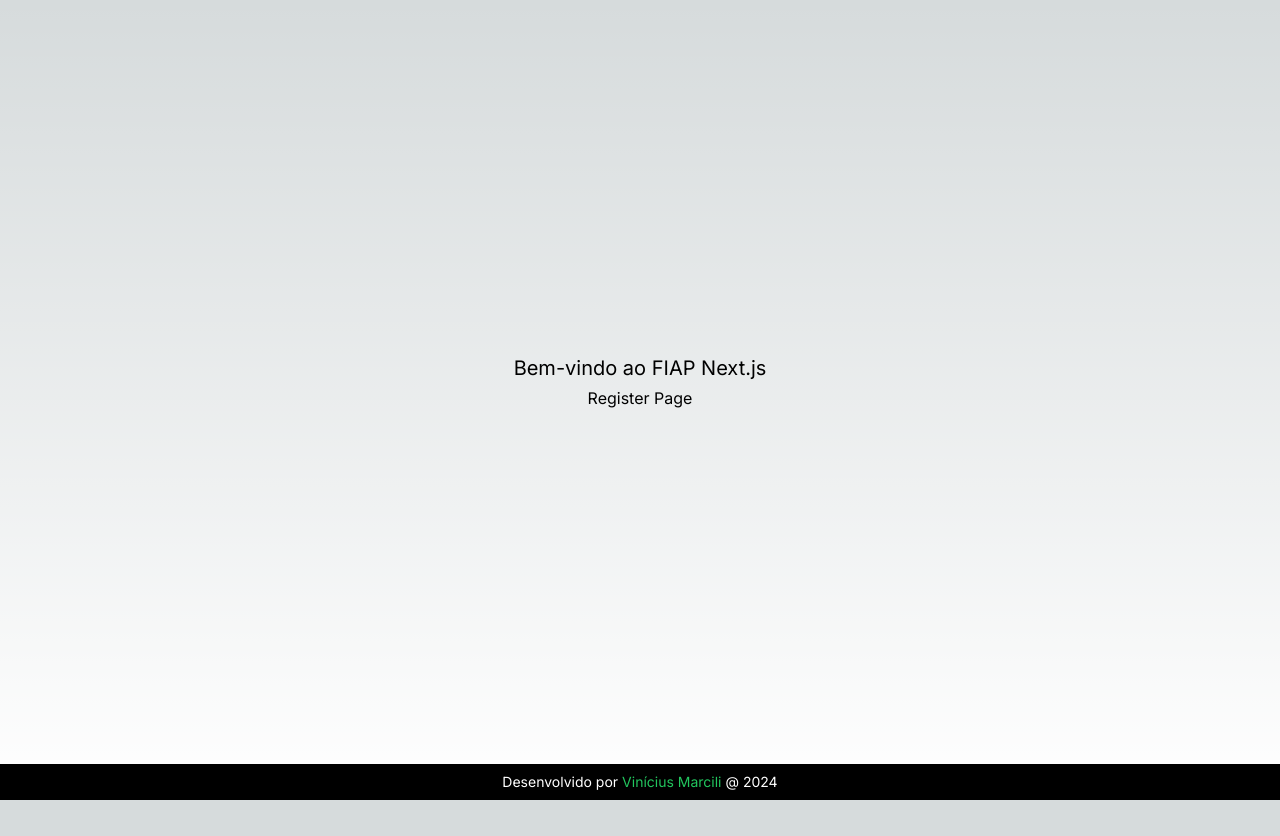
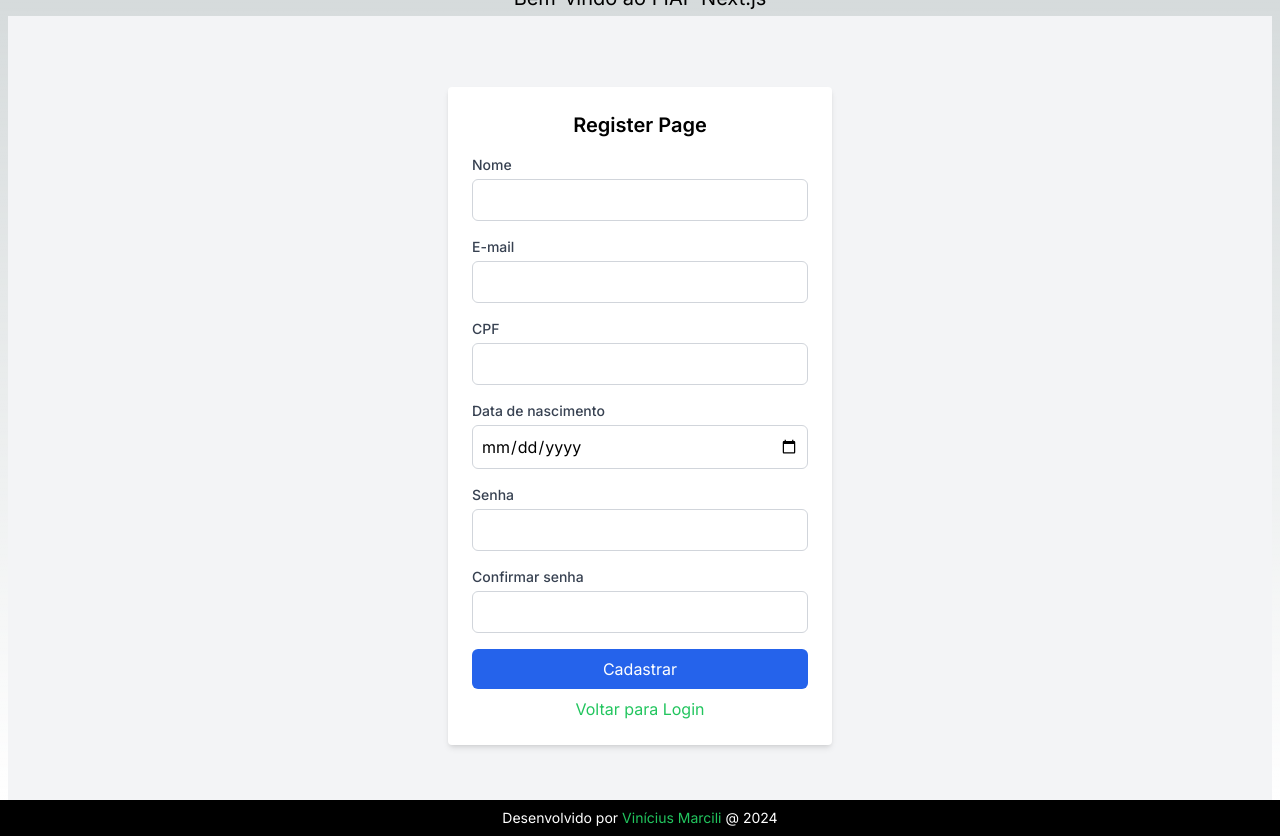
Before and after one commit to DerBrasilianer/cp5_front, a Next.js app: page /login/register in a window 1280 px wide. Before the commit the page ends 800 px from the top, so only its background shows below. Built offline with nearby package versions, Linux system fonts and the light colour scheme.

Commit message:
Página de cadastro

```diff
--- a/src/app/login/register/page.tsx
+++ b/src/app/login/register/page.tsx
@@ -1,9 +1,164 @@
+'use client'
+
+import React, { useRef, useState } from 'react';
+import useForm from '@/hooks/use-form/use-form';
+
 const RegisterPage = () => {
-  return <>
-    <h6 className="text-center">
-      Register Page
-    </h6>
-  </>
-}
+  const formRef = useRef<HTMLFormElement>(null);
+  const [submittedData, setSubmittedData] = useState<any>(null);
 
-export default RegisterPage
+  const initialState = {
+
+    nome: '',
+    email: '',
+    cpf: '',
+    dataNascimento: '',
+    senha: '',
+    confirmarSenha: '',
+
+  };
+
+  const setCustomErrors = (form: HTMLFormElement) => {
+
+    const errors: { [key: string]: string } = {};
+    const formData = new FormData(form);
+    const dataNascimento = new Date(formData.get('dataNascimento') as string);
+    const idade = new Date().getFullYear() - dataNascimento.getFullYear();
+
+    if (idade < 18) {
+      errors.dataNascimento = 'Você deve ter mais de 18 anos.';
+    }
+
+    const senha = formData.get('senha') as string;
+    const confirmarSenha = formData.get('confirmarSenha') as string;
+
+    if (senha !== confirmarSenha) {
+      errors.senha = 'As senhas não correspondem.';
+    }
+
+    return errors;
+
+  };
+
+  const submitCallback = async (values: any) => {
+    setSubmittedData(values);
+  };
+
+  const { data, errors, handleChange, handleSubmit, loadingSubmit } = useForm(
+    formRef,
+    initialState,
+    submitCallback,
+    undefined,
+    setCustomErrors
+  );
+
+  const handleBackToLogin = () => {
+    window.location.href = '/login';
+  };
+
+  return (
+    <div className="flex items-center justify-center min-h-screen bg-gray-100">
+      <div className="bg-white p-6 rounded shadow-md w-96">
+        <h6 className="text-center text-xl font-semibold mb-4">Register Page</h6>
+        <form ref={formRef} onSubmit={handleSubmit}>
+          <div className="mb-4">
+            <label className="block text-sm font-medium text-gray-700">Nome</label>
+            <input
+              type="text"
+              name="nome"
+              value={data.nome}
+              onChange={handleChange}
+              required
+              className="mt-1 block w-full p-2 border border-gray-300 rounded-md focus:ring focus:ring-blue-200"
+            />
+            {errors.nome && <span className="text-red-600 text-sm">{errors.nome}</span>}
+          </div>
+          <div className="mb-4">
+            <label className="block text-sm font-medium text-gray-700">E-mail</label>
+            <input
+              type="email"
+              name="email"
+              value={data.email}
+              onChange={handleChange}
+              required
+              className="mt-1 block w-full p-2 border border-gray-300 rounded-md focus:ring focus:ring-blue-200"
+            />
+            {errors.email && <span className="text-red-600 text-sm">{errors.email}</span>}
+          </div>
+          <div className="mb-4">
+            <label className="block text-sm font-medium text-gray-700">CPF</label>
+            <input
+              type="text"
+              name="cpf"
+              value={data.cpf}
+              onChange={handleChange}
+              required
+              className="mt-1 block w-full p-2 border border-gray-300 rounded-md focus:ring focus:ring-blue-200"
+            />
+            {errors.cpf && <span className="text-red-600 text-sm">{errors.cpf}</span>}
+          </div>
+          <div className="mb-4">
+            <label className="block text-sm font-medium text-gray-700">Data de nascimento</label>
+            <input
+              type="date"
+              name="dataNascimento"
+              value={data.dataNascimento}
+              onChange={handleChange}
+              required
+              className="mt-1 block w-full p-2 border border-gray-300 rounded-md focus:ring focus:ring-blue-200"
+            />
+            {errors.dataNascimento && <span className="text-red-600 text-sm">{errors.dataNascimento}</span>}
+          </div>
+          <div className="mb-4">
+            <label className="block text-sm font-medium text-gray-700">Senha</label>
+            <input
+              type="password"
+              name="senha"
+              value={data.senha}
+              onChange={handleChange}
+              required
+              className="mt-1 block w-full p-2 border border-gray-300 rounded-md focus:ring focus:ring-blue-200"
+            />
+            {errors.senha && <span className="text-red-600 text-sm">{errors.senha}</span>}
+          </div>
+          <div className="mb-4">
+            <label className="block text-sm font-medium text-gray-700">Confirmar senha</label>
+            <input
+              type="password"
+              name="confirmarSenha"
+              value={data.confirmarSenha}
+              onChange={handleChange}
+              required
+              className="mt-1 block w-full p-2 border border-gray-300 rounded-md focus:ring focus:ring-blue-200"
+            />
+            {errors.confirmarSenha && <span className="text-red-600 text-sm">{errors.confirmarSenha}</span>}
+          </div>
+          <button
+            type="submit"
+            disabled={loadingSubmit}
+            className="w-full bg-blue-600 text-white p-2 rounded-md hover:bg-blue-700 transition"
+          >
+            Cadastrar
+          </button>
+          <button
+            type="button"
+            onClick={handleBackToLogin}
+            className="w-full mt-2 text-green-500 hover:underline"
+          >
+            Voltar para Login
+          </button>
+        </form>
+
+        {}
+        {submittedData && (
+          <div className="mt-6 p-4 bg-gray-200 rounded">
+            <h6 className="text-center font-semibold mb-2">Dados Enviados:</h6>
+            <pre className="text-sm">{JSON.stringify(submittedData, null, 2)}</pre>
+          </div>
+        )}
+      </div>
+    </div>
+  );
+};
+
+export default RegisterPage;
```
